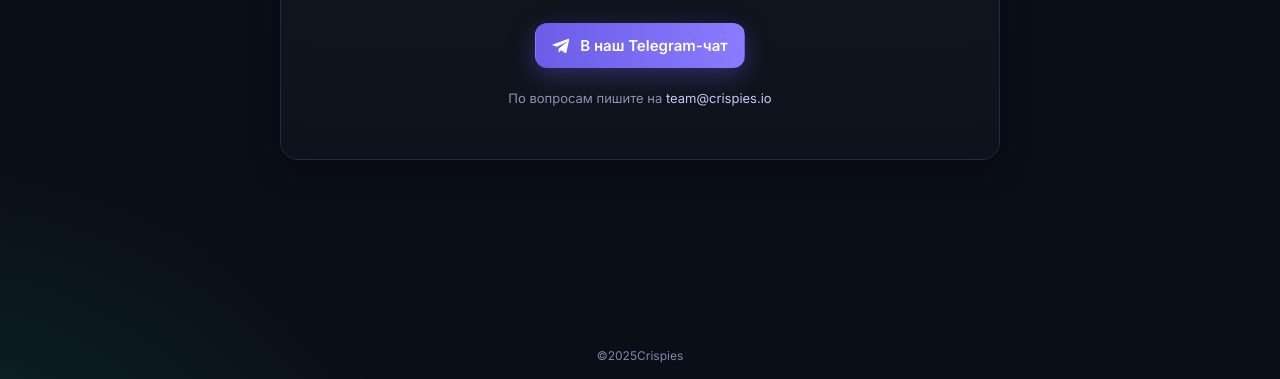
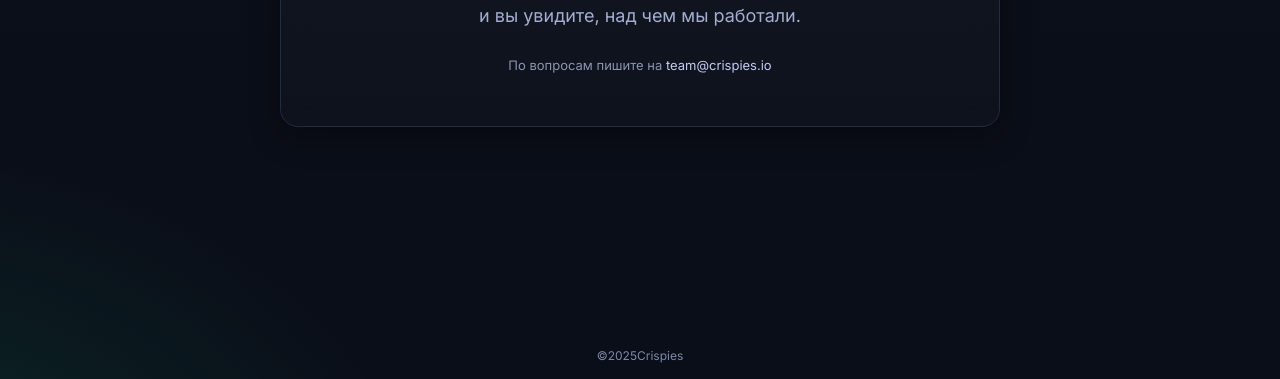
Before and after one commit to AleksejKosolapov/crispies.io-website, a plain HTML site: page index.html in a window 1280 px wide. Shown: the part 421-800 px from the top of the page. Drawn offline with Linux system fonts and the light colour scheme.

Commit message:
Update index.html

```diff
--- a/index.html
+++ b/index.html
@@ -141,16 +141,7 @@
       Мы готовим аккуратные цифровые инструменты. Немного терпения — и вы увидите, над чем мы работали.
     </p>
 
-    <div class="cta" role="group" aria-label="Действия">
-      <!-- Единственная кнопка: Telegram-чат -->
-      <a class="btn" href="https://t.me/crispies_chat" target="_blank" rel="noopener">
-        <!-- Иконка Telegram (SVG) -->
-        <svg width="18" height="18" viewBox="0 0 24 24" aria-hidden="true" focusable="false">
-          <path fill="currentColor" d="M9.04 15.19l-.37 5.23c.53 0 .76-.23 1.04-.51l2.5-2.39 5.18 3.79c.95.52 1.63.25 1.9-.88l3.45-16.17h0c.31-1.45-.53-2.02-1.45-1.67L1.8 9.75c-1.41.55-1.39 1.35-.24 1.71l5.23 1.63L19.7 6.23c.6-.39 1.14-.17.69.22" />
-        </svg>
-        В наш Telegram-чат
-      </a>
-    </div>
+
 
     <p class="meta">
       По вопросам пишите на <a href="mailto:team@crispies.io">team@crispies.io</a>
```
